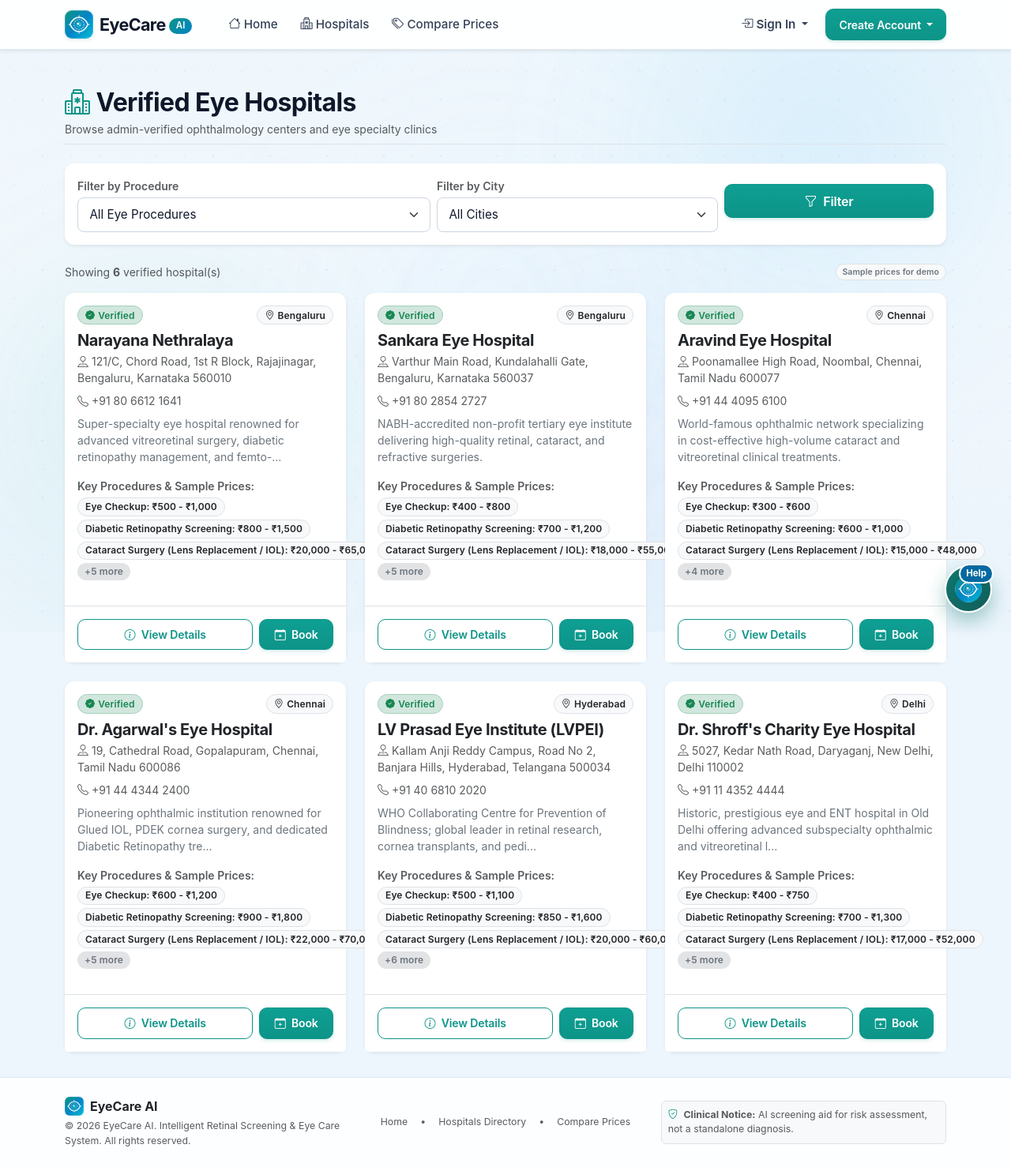
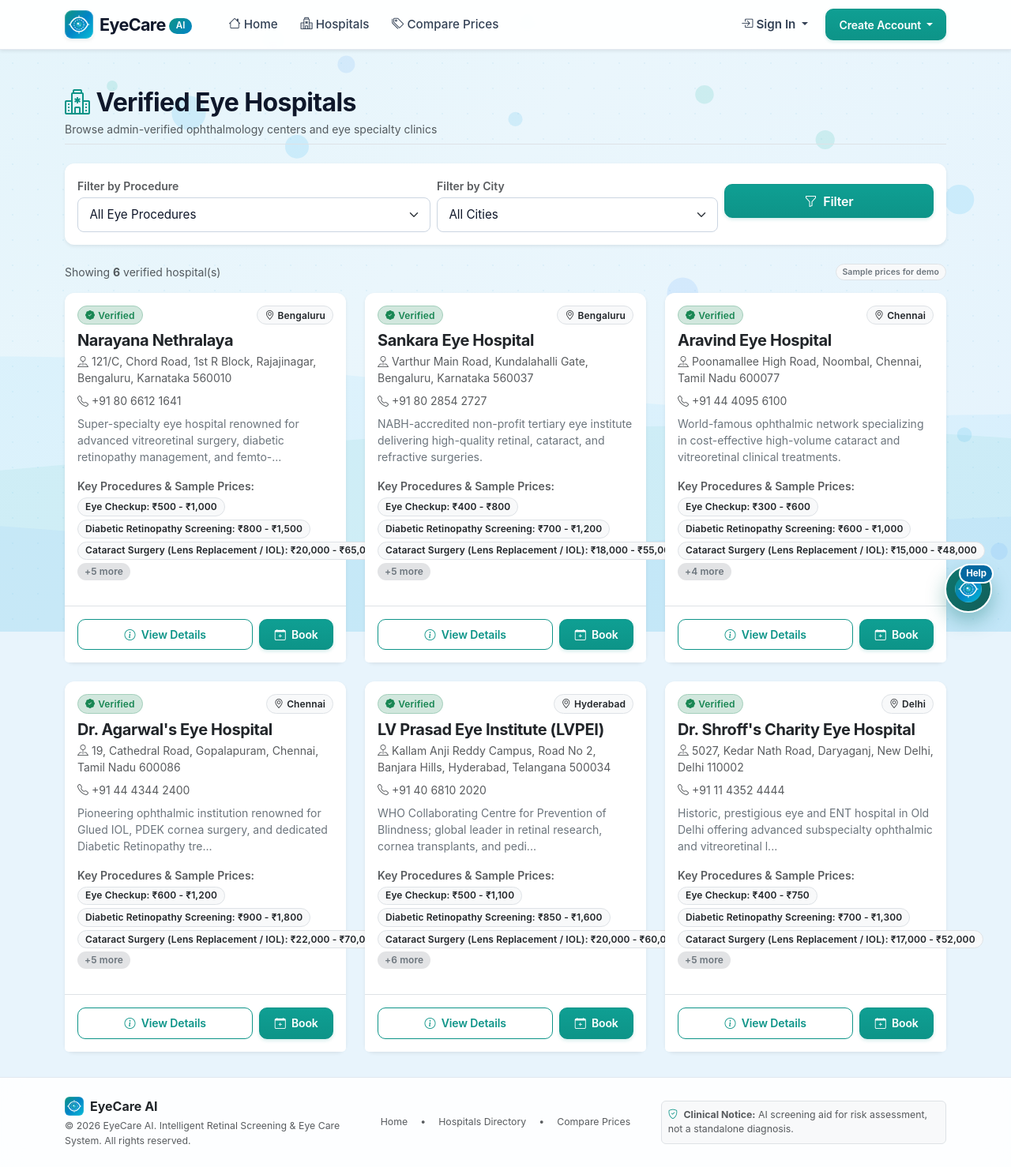
Before and after one commit to Varun00752/EyeCare-AI, a Flask app: page /hospitals in a window 1280 px wide. Shown: the whole page at 79% size. Run offline with Flask 3, Linux system fonts and the light colour scheme; data comes from the database, SQL or seed files in the repository; some libraries are stand-ins or nearby versions.

Commit message:
feat(ui): replace patchy orbs with uniform animated light-blue gradient, flowing sine waves, and floating bokeh canvas

```diff
--- a/static/css/style.css
+++ b/static/css/style.css
@@ -48,9 +48,13 @@
 }
 
 /* Base Document Styles with Global Ambient Motion Canvas */
+html {
+  background-color: #e8f4fc;
+}
+
 body {
   font-family: -apple-system, BlinkMacSystemFont, "Segoe UI", system-ui, sans-serif;
-  background-color: var(--bg-page);
+  background-color: transparent;
   color: var(--text-secondary);
   min-height: 100vh;
   display: flex;
@@ -61,7 +65,7 @@ body {
 }
 
 /* ==========================================================================
-   Global Ambient Motion Background (Lightish Blue Clinical Aesthetic)
+   Global Ambient Motion Background (Uniform Light-Blue Animated Aesthetic)
    ========================================================================== */
 .global-motion-bg {
   position: fixed;
@@ -72,7 +76,15 @@ body {
   pointer-events: none;
   z-index: -1;
   overflow: hidden;
-  background: linear-gradient(180deg, #edf6fc 0%, #f3f8fd 40%, #eaf4fb 100%);
+  background: linear-gradient(-45deg, #e1f1fd, #eaf6fc, #dcf2f9, #e5f5f8);
+  background-size: 300% 300%;
+  animation: globalGradientFlow 16s ease infinite;
+}
+
+@keyframes globalGradientFlow {
+  0% { background-position: 0% 50%; }
+  50% { background-position: 100% 50%; }
+  100% { background-position: 0% 50%; }
 }
 
 /* Subtle Geometric Medical Tech Grid */
@@ -82,88 +94,18 @@ body {
   left: 0;
   width: 100%;
   height: 100%;
-  background-image:
-    radial-gradient(rgba(14, 165, 233, 0.08) 1px, transparent 1px),
-    radial-gradient(rgba(13, 148, 136, 0.05) 1px, transparent 1px);
-  background-size: 36px 36px, 72px 72px;
-  background-position: 0 0, 18px 18px;
-  opacity: 0.8;
+  background-image: radial-gradient(rgba(2, 132, 199, 0.08) 1px, transparent 1px);
+  background-size: 32px 32px;
+  opacity: 0.7;
 }
 
-/* Floating Ambient Light-Blue & Cyan Aurora Orbs */
-.global-orb {
+#globalBgCanvas {
   position: absolute;
-  border-radius: 50%;
-  filter: blur(95px);
-  opacity: 0.6;
-  pointer-events: none;
-  will-change: transform, opacity;
-  animation-iteration-count: infinite;
-  animation-timing-function: cubic-bezier(0.4, 0, 0.2, 1);
-}
-
-/* Orb 1: Upper Right Floating Sky Cyan */
-.orb-light-cyan {
-  width: 580px;
-  height: 580px;
-  background: radial-gradient(circle, rgba(56, 189, 248, 0.28) 0%, rgba(56, 189, 248, 0.05) 55%, transparent 75%);
-  top: -140px;
-  right: -100px;
-  animation: floatGlobalOrb1 26s infinite alternate ease-in-out;
-}
-
-/* Orb 2: Mid-Left Floating Soft Teal */
-.orb-light-teal {
-  width: 540px;
-  height: 540px;
-  background: radial-gradient(circle, rgba(20, 184, 166, 0.24) 0%, rgba(45, 212, 191, 0.04) 55%, transparent 75%);
-  top: 35%;
-  left: -120px;
-  animation: floatGlobalOrb2 30s infinite alternate ease-in-out;
-}
-
-/* Orb 3: Bottom Right Clinical Soft Blue */
-.orb-light-blue {
-  width: 620px;
-  height: 620px;
-  background: radial-gradient(circle, rgba(96, 165, 250, 0.22) 0%, rgba(147, 197, 253, 0.04) 55%, transparent 75%);
-  bottom: -150px;
-  right: 10%;
-  animation: floatGlobalOrb3 28s infinite alternate ease-in-out;
-}
-
-/* Orb 4: Top Center Soothing Ice Blue */
-.orb-soft-sky {
-  width: 460px;
-  height: 460px;
-  background: radial-gradient(circle, rgba(125, 211, 252, 0.25) 0%, rgba(186, 230, 253, 0.04) 55%, transparent 75%);
-  top: 15%;
-  left: 45%;
-  animation: floatGlobalOrb4 22s infinite alternate ease-in-out;
-}
-
-@keyframes floatGlobalOrb1 {
-  0% { transform: translate(0, 0) scale(1); opacity: 0.55; }
-  50% { transform: translate(-100px, 80px) scale(1.15); opacity: 0.75; }
-  100% { transform: translate(-40px, 140px) scale(0.95); opacity: 0.5; }
-}
-
-@keyframes floatGlobalOrb2 {
-  0% { transform: translate(0, 0) scale(1); opacity: 0.5; }
-  50% { transform: translate(110px, -60px) scale(1.18); opacity: 0.7; }
-  100% { transform: translate(60px, 90px) scale(0.9); opacity: 0.45; }
-}
-
-@keyframes floatGlobalOrb3 {
-  0% { transform: translate(0, 0) scale(0.95); opacity: 0.45; }
-  50% { transform: translate(-80px, -90px) scale(1.12); opacity: 0.65; }
-  100% { transform: translate(70px, -50px) scale(1.02); opacity: 0.5; }
-}
-
-@keyframes floatGlobalOrb4 {
-  0% { transform: translate(-50%, 0) scale(1); opacity: 0.4; }
-  50% { transform: translate(-35%, 60px) scale(1.22); opacity: 0.65; }
-  100% { transform: translate(-65%, -40px) scale(0.88); opacity: 0.4; }
+  top: 0;
+  left: 0;
+  width: 100%;
+  height: 100%;
+  display: block;
 }
 
 .main-content {
--- a/templates/base.html
+++ b/templates/base.html
@@ -18,13 +18,10 @@
   {% block head %}{% endblock %}
 </head>
 <body>
-  <!-- Global Ambient Motion Graphics Layer (Light Blue Medical Glow & Floating Auroras) -->
+  <!-- Global Ambient Motion Graphics Layer (Uniform Light-Blue Animated Background) -->
   <div class="global-motion-bg" aria-hidden="true">
-    <div class="global-orb orb-light-cyan"></div>
-    <div class="global-orb orb-light-teal"></div>
-    <div class="global-orb orb-light-blue"></div>
-    <div class="global-orb orb-soft-sky"></div>
     <div class="global-grid-pattern"></div>
+    <canvas id="globalBgCanvas"></canvas>
   </div>
 
   <!-- Navigation bar with frosted glass effect & brand logo -->
@@ -466,6 +463,107 @@
       });
     })();
   </script>
+
+  <!-- Global Ambient Light-Blue Wave & Particle Background Animation -->
+  <script>
+    (function () {
+      const canvas = document.getElementById('globalBgCanvas');
+      if (!canvas) return;
+      const ctx = canvas.getContext('2d');
+
+      let w = 0, h = 0, time = 0;
+      let animId = null;
+
+      function resize() {
+        const dpr = Math.min(window.devicePixelRatio || 1, 2);
+        w = window.innerWidth;
+        h = window.innerHeight;
+        canvas.width = w * dpr;
+        canvas.height = h * dpr;
+        canvas.style.width = w + 'px';
+        canvas.style.height = h + 'px';
+        ctx.setTransform(dpr, 0, 0, dpr, 0, 0);
+      }
+
+      // Soft floating bokeh particles evenly distributed across the viewport
+      const particles = [];
+      const particleCount = 26;
+      const palette = [
+        'rgba(56, 189, 248, 0.16)',  // Sky blue
+        'rgba(14, 165, 233, 0.12)',  // Cerulean
+        'rgba(20, 184, 166, 0.14)',  // Medical teal
+        'rgba(96, 165, 250, 0.15)'   // Soft blue
+      ];
+
+      function initParticles() {
+        particles.length = 0;
+        for (let i = 0; i < particleCount; i++) {
+          particles.push({
+            x: Math.random() * window.innerWidth,
+            y: Math.random() * window.innerHeight,
+            r: Math.random() * 16 + 6,
+            vy: -(Math.random() * 0.35 + 0.15),
+            vx: (Math.random() - 0.5) * 0.25,
+            swayPhase: Math.random() * Math.PI * 2,
+            swaySpeed: 0.01 + Math.random() * 0.01,
+            color: palette[i % palette.length]
+          });
+        }
+      }
+
+      function drawWave(yOffset, amplitude, wavelength, speed, fillStyle) {
+        ctx.beginPath();
+        ctx.moveTo(0, h);
+        for (let x = 0; x <= w + 20; x += 20) {
+          const y = yOffset + Math.sin(x * wavelength + time * speed) * amplitude
+                            + Math.cos(x * wavelength * 0.5 - time * speed * 0.7) * (amplitude * 0.4);
+          ctx.lineTo(x, y);
+        }
+        ctx.lineTo(w, h);
+        ctx.closePath();
+        ctx.fillStyle = fillStyle;
+        ctx.fill();
+      }
+
+      function render() {
+        if (!document.hidden) {
+          ctx.clearRect(0, 0, w, height = h);
+          time += 0.015;
+
+          // 3 smooth layered ambient waves across the lower half
+          drawWave(h * 0.62, 32, 0.0028, 0.8, 'rgba(56, 189, 248, 0.07)');
+          drawWave(h * 0.74, 38, 0.0022, -0.6, 'rgba(20, 184, 166, 0.065)');
+          drawWave(h * 0.85, 26, 0.0035, 1.0, 'rgba(96, 165, 250, 0.08)');
+
+          // Draw floating light-blue/teal bokeh bubbles
+          for (let i = 0; i < particles.length; i++) {
+            const p = particles[i];
+            p.swayPhase += p.swaySpeed;
+            p.x += p.vx + Math.sin(p.swayPhase) * 0.18;
+            p.y += p.vy;
+
+            if (p.y < -p.r * 2) {
+              p.y = h + p.r * 2;
+              p.x = Math.random() * w;
+            }
+            if (p.x < -p.r * 2) p.x = w + p.r * 2;
+            if (p.x > w + p.r * 2) p.x = -p.r * 2;
+
+            ctx.beginPath();
+            ctx.arc(p.x, p.y, p.r, 0, Math.PI * 2);
+            ctx.fillStyle = p.color;
+            ctx.fill();
+          }
+        }
+        animId = requestAnimationFrame(render);
+      }
+
+      window.addEventListener('resize', resize);
+      resize();
+      initParticles();
+      render();
+    })();
+  </script>
   {% block scripts %}{% endblock %}
 </body>
 </html>
```
